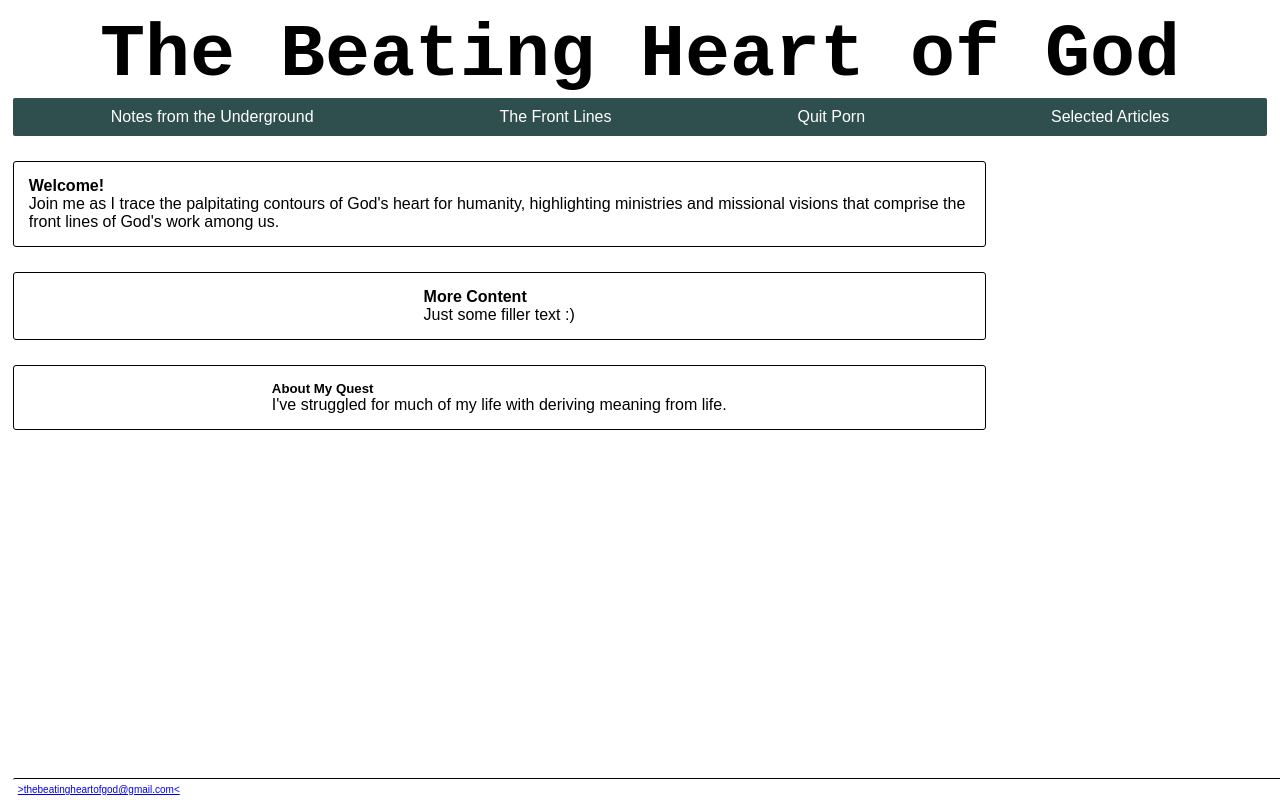
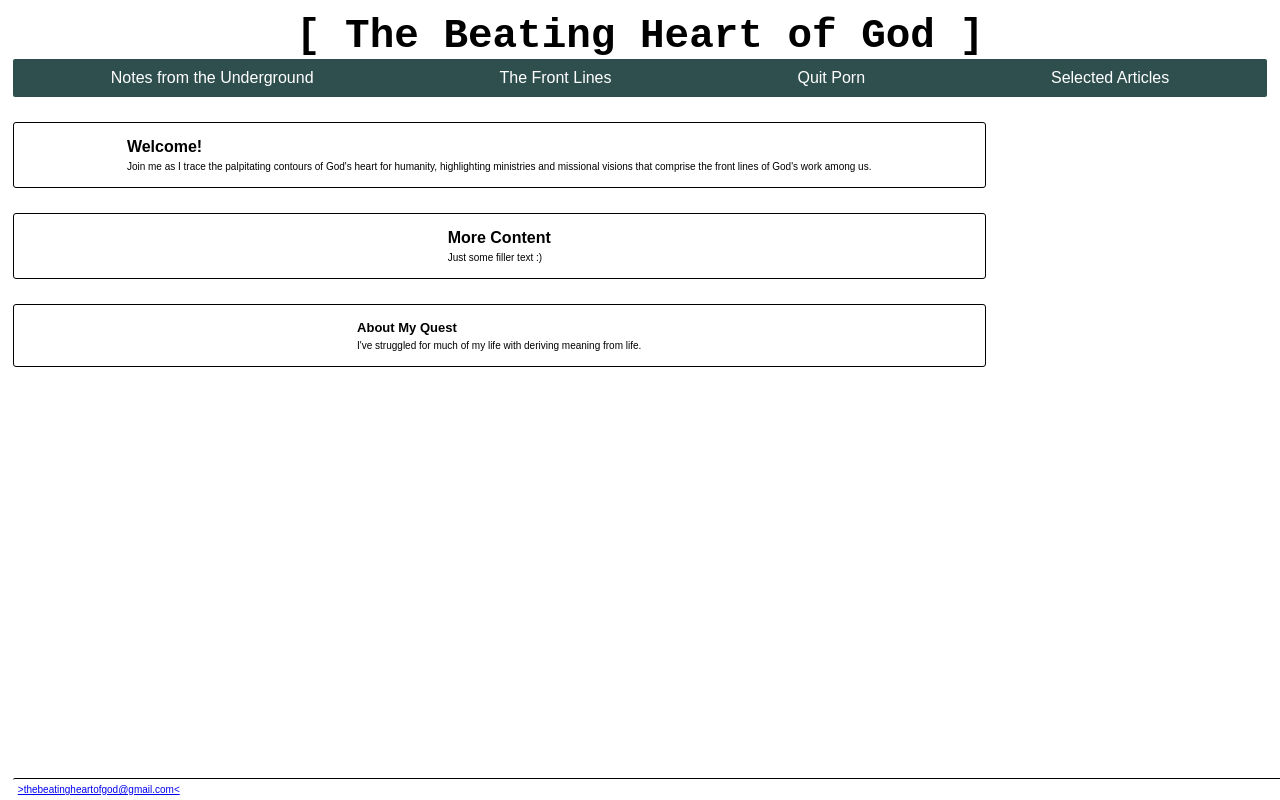
Before and after one commit to jonathan-warkentine/beatingheartofgod.github.io, a plain HTML site: page index.html in a window 1280 px wide. Drawn offline with Linux system fonts and the light colour scheme.

Commit message:
mobile-responsive, mobile-first developments, including sticky behaviors for navbar title

```diff
--- a/Assets/CSS/style.CSS
+++ b/Assets/CSS/style.CSS
@@ -1,6 +1,4 @@
-/* setting up some page site defaults */
-
-
+/* For mobile */
 * {
     font-family: Arial, Helvetica, sans-serif;
     margin: 0;
@@ -11,35 +9,46 @@ html{
 }
 
 h1 {
-    position: sticky;
-    top: 0;
     font-family: 'Courier New', Courier, monospace;
     background-color: white;
     color: black;
-    font-size: 75px;
+    font-size: 3.2vw;
     text-align: center;
+
 }
 
+ /* Creating a default <p> content font */
+ p {
+    font-family: arial;
+    font-size: x-small;
+}
 
+h2{
+    font-size: medium;
+    padding-bottom: 5px;
+}
+
+h3 {
+    font-size: small;
+    padding-bottom: 5px;
+
+}
 
 nav{
-    position: sticky;
-    top: 0;
-    flex-flow: column wrap;
-}
-
-nav div{
     display: flex;
     flex-flow: row wrap;
     justify-content: space-around;
     background-color: darkslategrey;
     color: white;
-    font-size: medium;
+    font-size: 1.6vw;
     border-radius: 2px;
-    padding: 5px;
+    position: sticky;
+    top: 0;
 }
 
 nav a {
+    position: sticky;
+    top: 0;
     color: white;
     padding: 5px;
     text-decoration: none;
@@ -49,21 +58,15 @@ nav a {
 nav a:hover {
     background-color: #111111;
     border-radius: 3px;
-  }
+}
 
+/* the main container for the homepage content */
 #content{
 
     display: flex;
     flex-direction: column;
     justify-content: space-between;
     font-family: Arial, Helvetica, sans-serif;
-
-}
-
-/* Creating a default <p> content font */
-p {
-    font-family: arial;
-
 }
 
 .content-card{
@@ -77,9 +80,6 @@ p {
 }
 
 footer{
-    position: fixed;
-    bottom: 0;
-    left: 1%;
     font-size: x-small;
     background-color: white;
     border-top: solid black 1px;
@@ -89,19 +89,109 @@ footer{
     border-radius: 2px;
 }
 
-/* creating a class to apply to sticky elements */
 
-/* .sticky{
-    position: fixed;
-    top: 0;
-} */
+/* For desktop */
+@media only screen and (min-width: 768px) {
 
 
+/* setting up some page site defaults */
+    * {
+        font-family: Arial, Helvetica, sans-serif;
+        margin: 0;
+    }
 
+    html{
+        margin: 1%;
+    }
 
+    /* Creating a default <p> content font */
+    p {
+        font-family: arial;
+        font-size: x-small;
+    }
 
+    h2{
+        font-size: medium;
+        padding-bottom: 5px;
+    }
 
-  /* one solution to spacing elements out on the page
-  section + section{
-      margin-top: 5px;
-  } */
+    h3 {
+        font-size: small;
+        padding-bottom: 5px;
+
+    }
+
+    header{
+        position: sticky;
+        top: 0;
+        flex-flow: column wrap;
+    }
+
+    h1 {
+        font-family: 'Courier New', Courier, monospace;
+        background-color: white;
+        color: black;
+        font-size: 3.2vw;
+        text-align: center;
+        position: sticky;
+        top: 0;
+    }
+
+    nav {
+        display: flex;
+        flex-flow: row wrap;
+        justify-content: space-around;
+        background-color: darkslategrey;
+        color: white;
+        font-size: medium;
+        border-radius: 2px;
+        padding: 5px;
+        position: sticky;
+        top: 3.2vw;
+    }
+
+    nav a {
+        color: white;
+        padding: 5px;
+        text-decoration: none;
+        font-family: Arial, Helvetica, sans-serif;
+    }
+
+    nav a:hover {
+        background-color: #111111;
+        border-radius: 3px;
+    }
+
+    /* the main container for the homepage content */
+    #content{
+
+        display: flex;
+        flex-direction: column;
+        justify-content: space-between;
+        font-family: Arial, Helvetica, sans-serif;
+    }
+
+    .content-card{
+        margin-top: 2%;
+        justify-items: center;
+        border: 1px solid black;
+        border-radius: 3px;
+        padding: 15px;
+        width: 75%;
+
+    }
+
+    footer{
+        position: fixed;
+        bottom: 0;
+        left: 1%;
+        font-size: x-small;
+        background-color: white;
+        border-top: solid black 1px;
+        border-right: solid black 1px;
+        width: 100%;
+        padding: 5px;
+        border-radius: 2px;
+    }
+
+    }
--- a/index.html
+++ b/index.html
@@ -13,38 +13,34 @@
 
 
     <body>
-
+            <h1>[ The Beating Heart of God ]</h1>
             <nav>
-                    <h1>The Beating Heart of God</h1>
-                    <div>
                         <a href="#Notes">Notes from the Underground</a>
                         <a href="#frontlines">The Front Lines</a>
                         <a href="#quitporn">Quit Porn</a>
                         <a href="#selectedarticles">Selected Articles</a>
-                    </div>
             </nav>
-
 
 
         <main id="content">
 
             <section class="content-card">
                 <article>
-                    <header><h4>Welcome!</h4></header>
+                    <h2>Welcome!</h2>
                     <p>Join me as I trace the palpitating contours of God's heart for humanity, highlighting ministries and missional visions that comprise the front lines of God's work among us.</p>
                 </article>
             </section>
 
             <section class="content-card">
                 <section>
-                    <header><h4>More Content</h4></header>
+                    <h2>More Content</h2>
                     <p>Just some filler text :)</p>
                 </section>
             </section>
 
             <section class="content-card">
                 <article>
-                    <h5>About My Quest</h5>
+                    <h3>About My Quest</h3>
                     <p>I've struggled for much of my life with deriving meaning from life.</p>
                 </article>
             </section>
```
